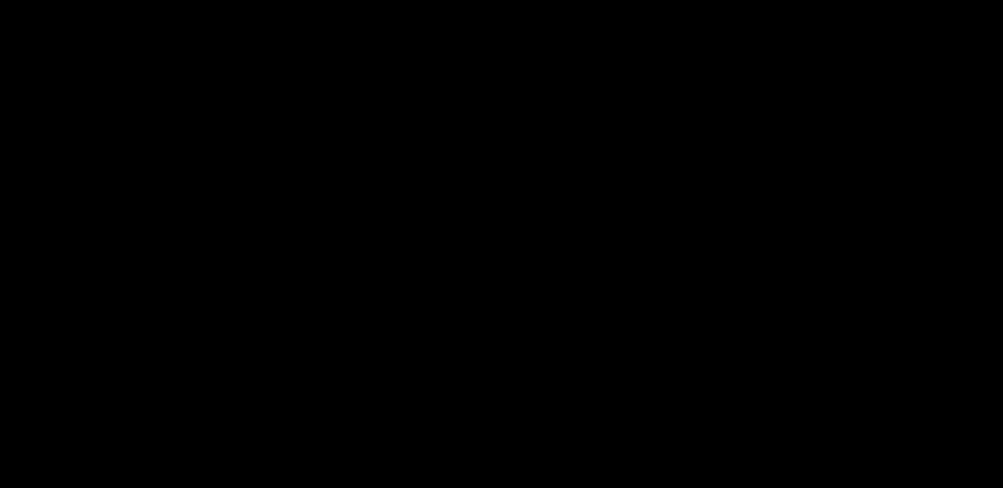
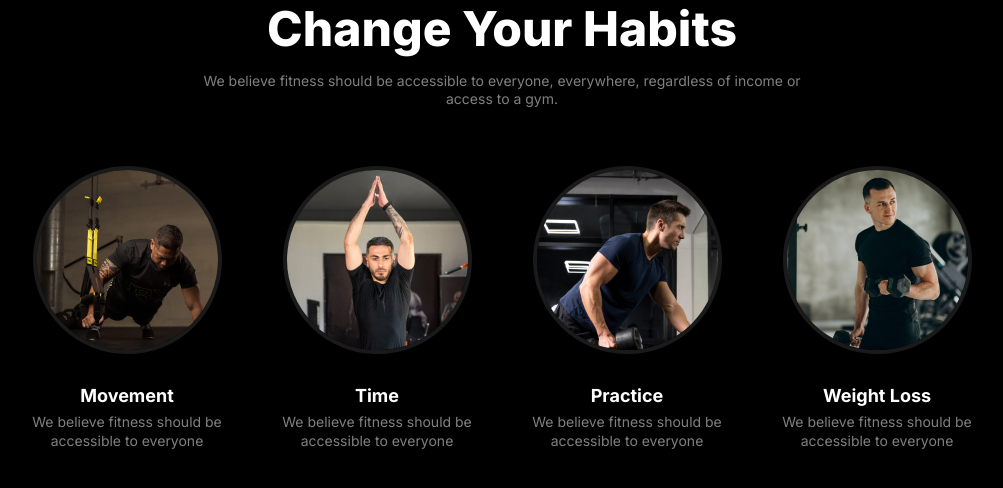
Before and after one commit to hisuvo/Assignment-two, a plain HTML site: page index.html in a window 1280 px wide. Shown: the whole page, without its empty margins (138-1141 px from the left). Drawn offline with Linux system fonts and the light colour scheme.

Commit message:
change your  habits part complete

```diff
--- a/index.html
+++ b/index.html
@@ -33,7 +33,69 @@
   </head>
   <body>
     <header></header>
-    <main></main>
+    <main>
+      <!-- change and habits section -->
+      <section class="change-habits">
+        <div class="container">
+          <div class="section-text txt-aln">
+            <h2 class="section-title">Change Your Habits</h2>
+            <p class="description">
+              We believe fitness should be accessible to everyone, everywhere,
+              regardless of income or access to a gym.
+            </p>
+          </div>
+          <div class="change-habits-cards">
+            <div class="card">
+              <picture>
+                <img src="./assets/images/image 3.png" alt="" />
+              </picture>
+              <div class="card-txt txt-aln">
+                <h3 class="card-title">Movement</h3>
+                <p class="description">
+                  We believe fitness should be accessible to everyone
+                </p>
+              </div>
+            </div>
+
+            <div class="card">
+              <picture>
+                <img src="./assets/images/image 2.png" alt="" />
+              </picture>
+              <div class="card-txt txt-aln">
+                <h3 class="card-title">Time</h3>
+                <p class="description">
+                  We believe fitness should be accessible to everyone
+                </p>
+              </div>
+            </div>
+
+            <div class="card">
+              <picture>
+                <img src="./assets/images/image 4.png" alt="" />
+              </picture>
+              <div class="card-txt txt-aln">
+                <h3 class="card-title">Practice</h3>
+                <p class="description">
+                  We believe fitness should be accessible to everyone
+                </p>
+              </div>
+            </div>
+
+            <div class="card">
+              <picture>
+                <img src="./assets/images/image 5.png" alt="" />
+              </picture>
+              <div class="card-txt txt-aln">
+                <h3 class="card-title">Weight Loss</h3>
+                <p class="description">
+                  We believe fitness should be accessible to everyone
+                </p>
+              </div>
+            </div>
+          </div>
+        </div>
+      </section>
+    </main>
     <footer></footer>
   </body>
 </html>
--- a/style/style.css
+++ b/style/style.css
@@ -115,9 +115,6 @@ button {
 
 /* font family style */
 
-.ff-inter {
-  font-family: var(--ff-inter);
-}
 .ff-miama {
   font-family: var(--ff-miama);
   font-weight: var(--fw-400);
@@ -175,3 +172,72 @@ section {
 .description {
   color: var(--clr-neutral-200);
 }
+
+
+/* ---------- */
+/* main style */
+/* ---------- */
+
+/* change-habit related style start */
+.change-habits .section-text {
+  max-width: 40rem;
+  margin: 0 auto 3.625rem;
+}
+
+.change-habits .change-habits-cards {
+  display: grid;
+  grid-template-columns: repeat(4, 1fr);
+  gap: 2.5rem;
+}
+
+.change-habits-cards .card {
+    display: flex;
+    justify-content: center;
+    align-items: center;
+    flex-direction: column;
+}
+
+.card picture {
+  margin-block-end: 1.875rem;
+
+  & img {
+    border-radius: 100px;
+    border: 4px solid hsl(from var(--clr-neutral-100) h s l / 0.1);
+  }
+}
+
+.card .card-txt {
+  max-width: 14.45rem;
+
+  & .card-title {
+    font-size: var(--fs-500);
+    margin-block-end: 0.375rem;
+  }
+}
+
+/* change-habit related style end */
+
+
+/* --------------------- */
+/* Responsive part start */
+/* --------------------- */
+
+/* Tablate responsive style */
+
+@media screen and (min-width: 576px) and (max-width: 992px){
+  /* change habits style */
+  .change-habits .change-habits-cards {
+    grid-template-columns: repeat(2, 1fr);
+  }
+}
+
+
+/* Mobile responsive style */
+
+@media screen and (max-width: 576px){
+ /* change habits style */
+ .change-habits .change-habits-cards {
+    grid-template-columns: repeat(1, 1fr);
+  }
+
+}
```
